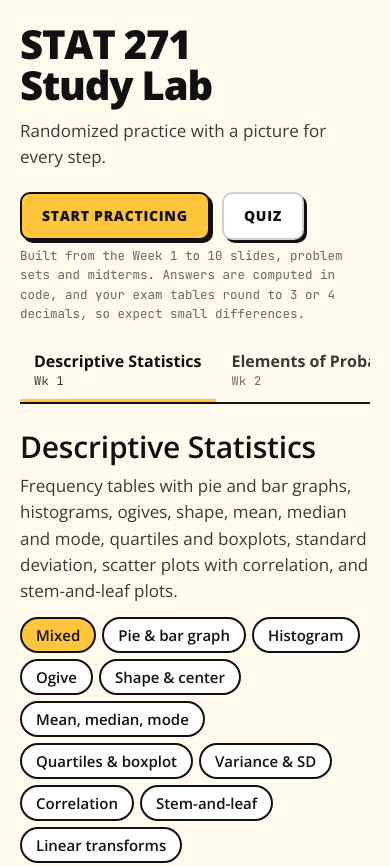
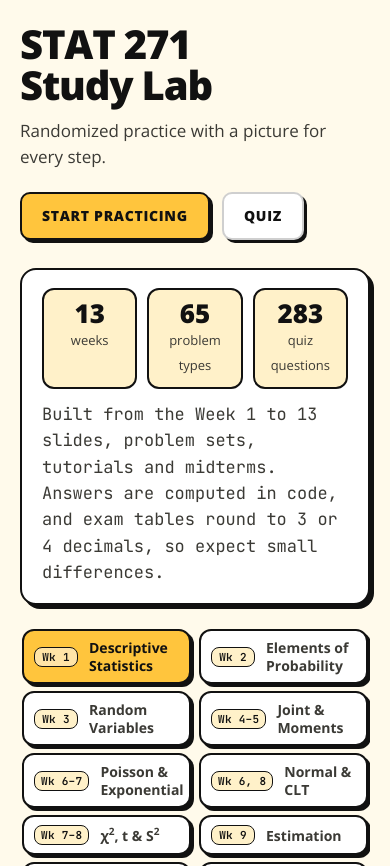
Before and after one commit to andrewhuynh6/stat271-study-lab, a plain HTML site: page index.html in a window 390 px wide. Shown: the top 866 px of the page. Drawn offline with nearby package versions, Linux system fonts and the light colour scheme.

Commit message:
Left week bar, balanced hero with stats, quiz button spacing, title STAT 271 Study Lab
Co-Authored-By: Claude Sonnet 5.5 <noreply@anthropic.com>

```diff
--- a/index.html
+++ b/index.html
@@ -1,6 +1,6 @@
 <!doctype html>
 <html lang="en"><head><meta charset="utf-8"><meta name="viewport" content="width=device-width, initial-scale=1, viewport-fit=cover"><style>:root{color-scheme:light;padding:env(safe-area-inset-top,0px) 0 env(safe-area-inset-bottom,0px)}body{margin:0}img{max-width:100%}[hidden]{display:none!important}</style>
-<title>STAT 271 Doodle Draft</title>
+<title>STAT 271 Study Lab</title>
 <meta name="claude:viewport-fit-sides" content="cover">
 <link rel="stylesheet" href="https://fonts.googleapis.com/css2?family=Open+Sans:wght@400;600;700;800&family=JetBrains+Mono:wght@400;500;600&display=swap">
 <style>
@@ -258,19 +258,53 @@ mark.given{background:rgba(255,197,61,.5); color:inherit; border-radius:4px; pad
 .hero .btn + .btn{margin-left:8px}
 @media (min-width:901px){.workspace{grid-template-columns:minmax(0,1.2fr) minmax(0,1fr); gap:22px}}
 @media (max-width:700px){body{font-size:16px} .q-text{font-size:19px} .step-x p{font-size:17.5px} .formula{font-size:17.5px}}
+
+/* ===== layout: weeks in a left bar, balanced hero ===== */
+.hero{grid-template-columns:minmax(0,1.15fr) minmax(0,1fr); gap:28px; align-items:center; margin-bottom:22px}
+.hero-r{background:var(--surface); border:2px solid var(--edge); box-shadow:4px 4px 0 var(--edge); border-radius:16px; padding:18px 20px}
+.stats{display:grid; grid-template-columns:repeat(3,1fr); gap:10px; margin-bottom:12px}
+.stat{background:var(--surface-2); border:2px solid var(--edge); border-radius:12px; padding:10px 8px; text-align:center}
+.stat b{display:block; font-family:var(--font-d); font-size:clamp(26px,3.2vw,40px); line-height:1.05; font-weight:800}
+.stat span{font-size:13px; color:var(--ink-2)}
+.hero-r .fine{margin:0; max-width:none}
+.layout{display:grid; grid-template-columns:270px minmax(0,1fr); gap:26px; align-items:start}
+.rail{position:sticky; top:14px; display:flex; flex-direction:column; gap:8px; overflow:visible; border-bottom:none; margin-bottom:0; max-height:calc(100vh - 28px); overflow-y:auto; padding:4px 8px 8px 2px}
+.rail .tab{display:flex; flex-direction:row-reverse; justify-content:flex-end; align-items:center; gap:11px; width:100%; text-align:left; background:var(--surface); border:2px solid var(--edge); border-radius:12px; box-shadow:3px 3px 0 var(--edge); padding:9px 12px; border-bottom-width:2px; white-space:normal}
+.rail .tab:hover{background:var(--surface-2)}
+.rail .tab .tab-wk{flex:none; min-width:52px; text-align:center; background:var(--surface-2); border:1.5px solid var(--edge); border-radius:8px; padding:2px 6px; font-size:11px; font-weight:700; color:var(--ink)}
+.rail .tab .tab-name{font-size:15px; font-weight:700; line-height:1.25; white-space:normal; min-width:0}
+.rail .tab.active{background:#FFC53D; color:#111; border:2px solid var(--edge); border-bottom:2px solid var(--edge)}
+.rail .tab.active .tab-wk,.rail .tab.active .tab-name{color:#111}
+.rail .tab.active .tab-wk{background:rgba(255,255,255,.55)}
+.rail .tab[data-id="quiz"]{margin-top:8px; border-style:dashed}
+.quiz-card .actions{margin-top:24px}
+.quiz-card .opts{margin-bottom:4px}
+@media (max-width:980px){
+  .hero{grid-template-columns:minmax(0,1fr)}
+  .layout{grid-template-columns:minmax(0,1fr); gap:16px}
+  .rail{position:static; max-height:none; display:grid; grid-template-columns:repeat(auto-fill,minmax(150px,1fr)); gap:8px; padding:2px}
+  .rail .tab{padding:8px 10px}
+  .rail .tab .tab-wk{min-width:44px}
+  .rail .tab .tab-name{font-size:14px}
+}
 </style>
 
 <div class="shell">
   <header class="hero">
-    <div>
+    <div class="hero-l">
       <h1>STAT 271<br>Study Lab</h1>
       <p>Randomized practice with a picture for every step.</p>
       <a class="btn" href="#stage" id="heroStart">Start practicing</a> <a class="btn ghost" href="#quiz" id="heroQuiz">Quiz</a>
     </div>
+    <aside class="hero-r" aria-label="What is inside">
+      <div class="stats" id="heroStats"></div>
+      <p class="fine">Built from the Week 1 to 13 slides, problem sets, tutorials and midterms. Answers are computed in code, and exam tables round to 3 or 4 decimals, so expect small differences.</p>
+    </aside>
   </header>
-  <p class="fine">Built from the Week 1 to 10 slides, problem sets and midterms. Answers are computed in code, and your exam tables round to 3 or 4 decimals, so expect small differences.</p>
-  <nav class="rail" id="rail" role="tablist" aria-label="Topics"></nav>
-  <main id="stage"></main>
+  <div class="layout">
+    <nav class="rail" id="rail" role="tablist" aria-label="Weeks"></nav>
+    <main id="stage"></main>
+  </div>
 </div>
 
 <script>
@@ -3330,7 +3364,6 @@ function renderQuiz(){
 function mod(){return MODULES.filter(function(m){return m.id===state.id;})[0];}
 function renderRail(){
   rail.innerHTML=MODULES.map(function(m){return '<button class="tab'+(m.id===state.id?' active':'')+'" data-id="'+m.id+'" role="tab" aria-selected="'+(m.id===state.id)+'"><span class="tab-name">'+H(m.label)+'</span><span class="tab-wk">'+H(m.week)+'</span></button>';}).join('');
-  var a=rail.querySelector('.tab.active');if(a&&a.scrollIntoView){try{a.scrollIntoView({block:'nearest',inline:'nearest'});}catch(e){}}
 }
 function renderStage(){
   var m=mod();
@@ -3427,7 +3460,12 @@ if(window.ResizeObserver){var ro=new ResizeObserver(function(){draw();});ro.obse
 try{var mq=window.matchMedia('(prefers-color-scheme: dark)');if(mq.addEventListener)mq.addEventListener('change',draw);}catch(_){}
 try{new MutationObserver(draw).observe(document.documentElement,{attributes:true,attributeFilter:['data-theme']});}catch(_){}
 var h0=(location.hash||'').slice(1);if(h0&&MODULES.some(function(m){return m.id===h0;}))state.id=h0;
-renderRail();renderStage();initEasy();
+function fillHeroStats(){
+  var hs=document.getElementById('heroStats');if(!hs)return;
+  var types=0;MODULES.forEach(function(m){if(!m.quiz)types+=m.types.length;});
+  hs.innerHTML='<div class="stat"><b>13</b><span>weeks</span></div><div class="stat"><b>'+types+'</b><span>problem types</span></div><div class="stat"><b>'+QUIZ.length+'</b><span>quiz questions</span></div>';
+}
+renderRail();renderStage();initEasy();fillHeroStats();
 if(document.fonts&&document.fonts.ready)document.fonts.ready.then(draw);
 })();
 </script>
```
